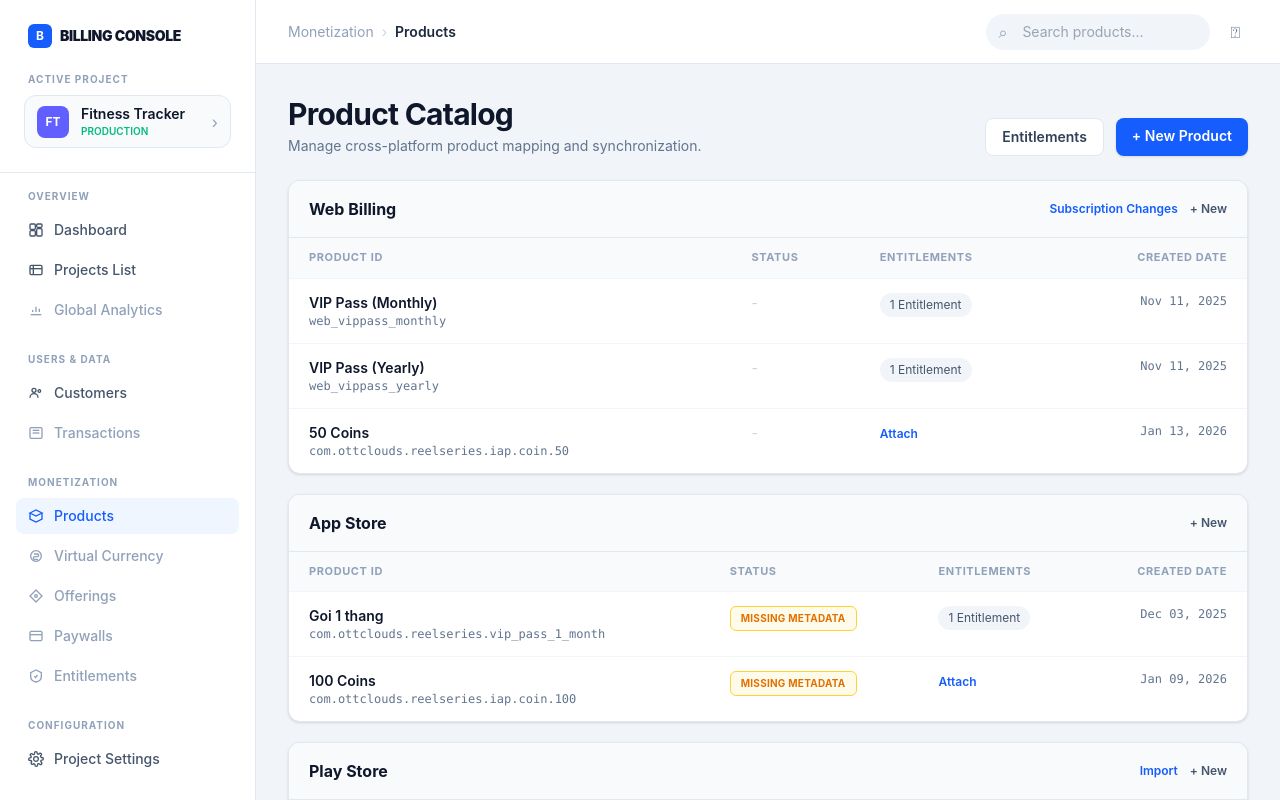
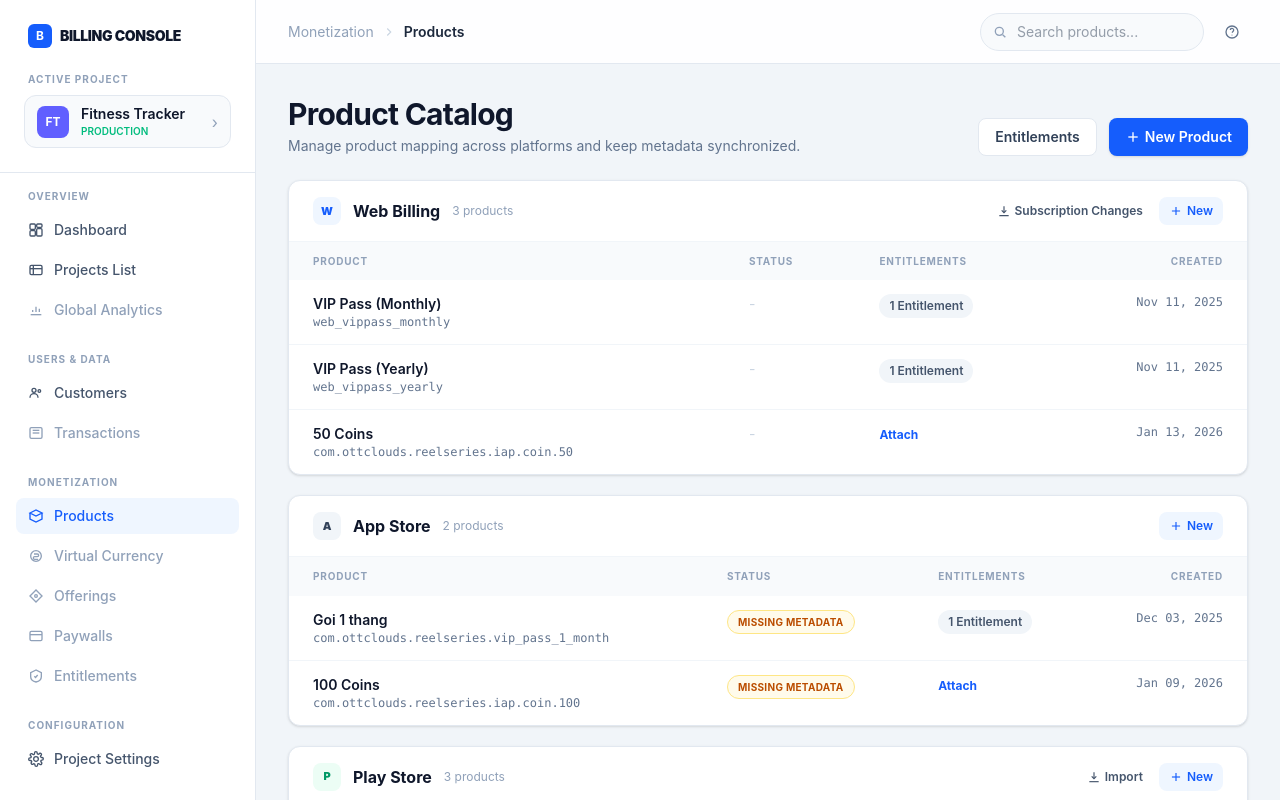
Before and after one commit to phucchp/monekit-dashboard-pro, a React (Vite) app: page /monekit-dashboard-pro/products in a window 1280 px wide. Shown: the top 800 px of the page. Built offline with nearby package versions, Linux system fonts and the light colour scheme.

Commit message:
Polish product list screen styling

```diff
--- a/src/features/product-list/ProductListScreen.tsx
+++ b/src/features/product-list/ProductListScreen.tsx
@@ -1,21 +1,124 @@
 import { Link } from 'react-router-dom'
 import { storeSections, type ProductRow, type StoreSection } from './data'
 
+type IconName = 'search' | 'help' | 'plus' | 'chevronRight' | 'download'
+
+function Icon({ name, className = 'h-4 w-4' }: { name: IconName; className?: string }) {
+  if (name === 'search') {
+    return (
+      <svg
+        viewBox="0 0 24 24"
+        className={className}
+        fill="none"
+        stroke="currentColor"
+        strokeWidth="2"
+      >
+        <circle cx="11" cy="11" r="6" />
+        <path d="m16 16 4 4" />
+      </svg>
+    )
+  }
+
+  if (name === 'help') {
+    return (
+      <svg
+        viewBox="0 0 24 24"
+        className={className}
+        fill="none"
+        stroke="currentColor"
+        strokeWidth="2"
+      >
+        <circle cx="12" cy="12" r="9" />
+        <path d="M9.5 9a2.5 2.5 0 1 1 4.3 1.8c-.7.7-1.3 1.1-1.3 2.2" />
+        <circle cx="12" cy="16.5" r=".8" fill="currentColor" stroke="none" />
+      </svg>
+    )
+  }
+
+  if (name === 'plus') {
+    return (
+      <svg
+        viewBox="0 0 24 24"
+        className={className}
+        fill="none"
+        stroke="currentColor"
+        strokeWidth="2"
+      >
+        <path d="M12 5v14" />
+        <path d="M5 12h14" />
+      </svg>
+    )
+  }
+
+  if (name === 'download') {
+    return (
+      <svg
+        viewBox="0 0 24 24"
+        className={className}
+        fill="none"
+        stroke="currentColor"
+        strokeWidth="2"
+      >
+        <path d="M12 4v11" />
+        <path d="m8 11 4 4 4-4" />
+        <path d="M4 20h16" />
+      </svg>
+    )
+  }
+
+  return (
+    <svg
+      viewBox="0 0 24 24"
+      className={className}
+      fill="none"
+      stroke="currentColor"
+      strokeWidth="2"
+    >
+      <path d="m9 18 6-6-6-6" />
+    </svg>
+  )
+}
+
+function StoreBadge({ sectionKey }: { sectionKey: string }) {
+  const toneByStore: Record<string, string> = {
+    web: 'bg-blue-50 text-blue-600',
+    appstore: 'bg-slate-100 text-slate-700',
+    playstore: 'bg-emerald-50 text-emerald-600',
+    stripe: 'bg-indigo-50 text-indigo-600',
+  }
+
+  const labelByStore: Record<string, string> = {
+    web: 'W',
+    appstore: 'A',
+    playstore: 'P',
+    stripe: 'S',
+  }
+
+  return (
+    <span
+      className={[
+        'inline-flex h-7 w-7 items-center justify-center rounded-lg text-[11px] font-black',
+        toneByStore[sectionKey] ?? 'bg-slate-100 text-slate-700',
+      ].join(' ')}
+    >
+      {labelByStore[sectionKey] ?? sectionKey.slice(0, 1).toUpperCase()}
+    </span>
+  )
+}
+
 function StatusPill({ status }: { status?: ProductRow['status'] }) {
-  if (!status) {
-    return <span className="text-xs font-semibold text-blue-600">Attach</span>
-  }
+  if (!status) return <span className="text-slate-300">-</span>
 
   if (status === 'Published') {
     return (
-      <span className="inline-flex rounded-md border border-emerald-200 bg-emerald-50 px-2.5 py-1 text-[10px] font-bold tracking-[0.25px] text-emerald-600 uppercase">
+      <span className="inline-flex rounded-full border border-emerald-200 bg-emerald-50 px-2.5 py-1 text-[10px] font-bold tracking-[0.3px] text-emerald-600 uppercase">
         {status}
       </span>
     )
   }
 
   return (
-    <span className="inline-flex rounded-md border border-amber-300 bg-amber-50 px-2.5 py-1 text-[10px] font-bold tracking-[0.25px] text-amber-600 uppercase">
+    <span className="inline-flex rounded-full border border-amber-200 bg-amber-50 px-2.5 py-1 text-[10px] font-bold tracking-[0.3px] text-amber-700 uppercase">
       {status}
     </span>
   )
@@ -24,35 +127,48 @@ function StatusPill({ status }: { status?: ProductRow['status'] }) {
 function StoreSectionCard({ section }: { section: StoreSection }) {
   return (
     <section className="overflow-hidden rounded-xl border border-slate-200 bg-white shadow-sm">
-      <div className="flex items-center justify-between gap-3 border-b border-slate-200 bg-slate-50 px-5 py-4">
-        <h3 className="text-base font-bold text-slate-900">{section.title}</h3>
-        <div className="flex items-center gap-3 text-xs font-semibold">
+      <div className="flex items-center justify-between gap-3 border-b border-slate-100 px-5 py-4 sm:px-6">
+        <div className="flex items-center gap-3">
+          <StoreBadge sectionKey={section.key} />
+          <h3 className="text-base font-bold text-slate-900">{section.title}</h3>
+          <span className="text-xs text-slate-400">{section.rows.length} products</span>
+        </div>
+
+        <div className="flex items-center gap-2 text-xs font-semibold">
           {section.secondaryActionLabel ? (
-            <button type="button" className="text-blue-600">
+            <button
+              type="button"
+              className="inline-flex items-center gap-1 rounded-lg px-2 py-1 text-slate-600 hover:bg-slate-100"
+            >
+              <Icon name="download" className="h-3.5 w-3.5" />
               {section.secondaryActionLabel}
             </button>
           ) : null}
-          <button type="button" className="text-slate-600">
-            + {section.actionLabel}
+          <button
+            type="button"
+            className="inline-flex items-center gap-1 rounded-lg bg-blue-50 px-2.5 py-1.5 text-blue-600 hover:bg-blue-100"
+          >
+            <Icon name="plus" className="h-3.5 w-3.5" />
+            {section.actionLabel}
           </button>
         </div>
       </div>
 
       <div className="overflow-x-auto">
         <table className="w-full min-w-[760px] text-sm">
-          <thead className="bg-slate-50 text-[11px] tracking-[0.6px] text-slate-400 uppercase">
+          <thead className="bg-slate-50 text-[10px] font-bold tracking-[0.8px] text-slate-400 uppercase">
             <tr>
-              <th className="px-5 py-3 text-left">Product ID</th>
-              <th className="px-5 py-3 text-left">Status</th>
-              <th className="px-5 py-3 text-left">Entitlements</th>
-              <th className="px-5 py-3 text-right">Created Date</th>
+              <th className="px-5 py-3 text-left sm:px-6">Product</th>
+              <th className="px-5 py-3 text-left sm:px-6">Status</th>
+              <th className="px-5 py-3 text-left sm:px-6">Entitlements</th>
+              <th className="px-5 py-3 text-right sm:px-6">Created</th>
             </tr>
           </thead>
-          <tbody>
+          <tbody className="divide-y divide-slate-100">
             {section.rows.map((row) => (
-              <tr key={`${section.key}-${row.id}`} className="border-t border-slate-100">
-                <td className="px-5 py-3.5 align-top">
-                  <div className="font-semibold text-slate-900">
+              <tr key={`${section.key}-${row.id}`} className="hover:bg-slate-50/80">
+                <td className="px-5 py-3.5 align-top sm:px-6">
+                  <p className="font-semibold text-slate-900">
                     {section.key === 'web' && row.name === 'VIP Pass (Monthly)' ? (
                       <Link to="/products/vip-pass-monthly" className="hover:text-blue-600">
                         {row.name}
@@ -60,22 +176,29 @@ function StoreSectionCard({ section }: { section: StoreSection }) {
                     ) : (
                       row.name
                     )}
-                  </div>
-                  <div className="font-mono text-xs text-slate-500">{row.id}</div>
+                  </p>
+                  <p className="font-mono text-xs text-slate-500">{row.id}</p>
                 </td>
-                <td className="px-5 py-3.5 align-top">
-                  {row.status ? <StatusPill status={row.status} /> : <span className="text-slate-300">-</span>}
+                <td className="px-5 py-3.5 align-top sm:px-6">
+                  <StatusPill status={row.status} />
                 </td>
-                <td className="px-5 py-3.5 align-top">
+                <td className="px-5 py-3.5 align-top sm:px-6">
                   {row.entitlement === 'Attach' ? (
-                    <span className="text-xs font-semibold text-blue-600">Attach</span>
+                    <button
+                      type="button"
+                      className="text-xs font-bold text-blue-600 hover:text-blue-700"
+                    >
+                      Attach
+                    </button>
                   ) : (
-                    <span className="inline-flex rounded-full bg-slate-100 px-2.5 py-1 text-xs text-slate-600">
+                    <span className="inline-flex rounded-full bg-slate-100 px-2.5 py-1 text-xs font-semibold text-slate-600">
                       {row.entitlement}
                     </span>
                   )}
                 </td>
-                <td className="px-5 py-3.5 text-right align-top font-mono text-xs text-slate-500">{row.created}</td>
+                <td className="px-5 py-3.5 text-right align-top font-mono text-xs text-slate-500 sm:px-6">
+                  {row.created}
+                </td>
               </tr>
             ))}
           </tbody>
@@ -88,48 +211,55 @@ function StoreSectionCard({ section }: { section: StoreSection }) {
 function ProductListScreen() {
   return (
     <section className="min-h-full">
-      <header className="flex h-16 items-center justify-between border-b border-slate-200 bg-white px-4 sm:px-8">
-        <div className="text-sm">
+      <header className="sticky top-0 z-10 flex h-16 items-center justify-between border-b border-slate-200 bg-white/90 px-4 backdrop-blur-sm sm:px-8">
+        <div className="flex items-center gap-2 text-sm">
           <span className="text-slate-400">Monetization</span>
-          <span className="px-2 text-slate-300">›</span>
+          <Icon name="chevronRight" className="h-3.5 w-3.5 text-slate-300" />
           <span className="font-semibold text-slate-800">Products</span>
         </div>
 
         <div className="hidden items-center gap-3 md:flex">
           <div className="relative w-56">
             <input
-              className="w-full rounded-full bg-slate-100 py-2 pr-4 pl-9 text-sm text-slate-600"
+              className="w-full rounded-full border border-slate-200 bg-slate-50 py-2 pr-4 pl-9 text-sm text-slate-700 outline-none focus:border-blue-500 focus:ring-4 focus:ring-blue-100"
               placeholder="Search products..."
             />
-            <span className="pointer-events-none absolute top-1/2 left-3 -translate-y-1/2 text-slate-400">⌕</span>
+            <span className="pointer-events-none absolute top-1/2 left-3 -translate-y-1/2 text-slate-400">
+              <Icon name="search" className="h-4 w-4" />
+            </span>
           </div>
-          <button type="button" className="rounded-lg p-2 text-slate-500 hover:bg-slate-100">
-            ⍰
+          <button
+            type="button"
+            className="rounded-lg p-2 text-slate-500 hover:bg-slate-100"
+            aria-label="Help"
+          >
+            <Icon name="help" className="h-4 w-4" />
           </button>
         </div>
       </header>
 
-      <div className="space-y-6 p-4 sm:p-6 lg:p-8">
+      <div className="w-full space-y-6 p-4 sm:p-6 lg:p-8">
         <div className="flex flex-col gap-4 sm:flex-row sm:items-end sm:justify-between">
           <div>
             <h1 className="text-3xl font-bold tracking-tight text-slate-900">Product Catalog</h1>
             <p className="mt-1 text-sm text-slate-500">
-              Manage cross-platform product mapping and synchronization.
+              Manage product mapping across platforms and keep metadata synchronized.
             </p>
           </div>
 
           <div className="flex gap-3">
             <button
               type="button"
-              className="rounded-lg border border-slate-200 bg-white px-4 py-2 text-sm font-semibold text-slate-700"
+              className="rounded-lg border border-slate-200 bg-white px-4 py-2 text-sm font-semibold text-slate-700 hover:bg-slate-50"
             >
               Entitlements
             </button>
             <Link
               to="/products/new"
-              className="rounded-lg bg-blue-600 px-4 py-2 text-sm font-semibold text-white shadow-sm"
+              className="inline-flex items-center gap-1 rounded-lg bg-blue-600 px-4 py-2 text-sm font-semibold text-white shadow-sm hover:bg-blue-700"
             >
-              + New Product
+              <Icon name="plus" className="h-4 w-4" />
+              New Product
             </Link>
           </div>
         </div>
```
